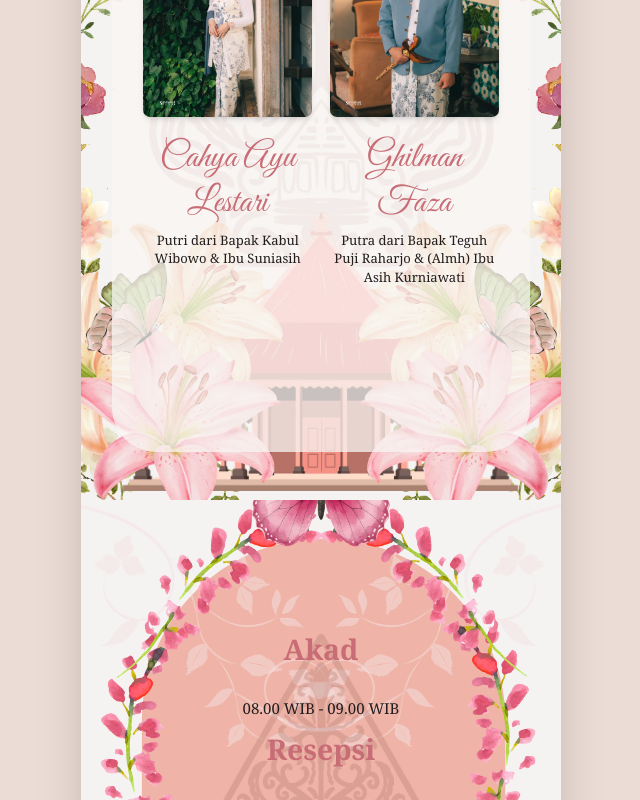
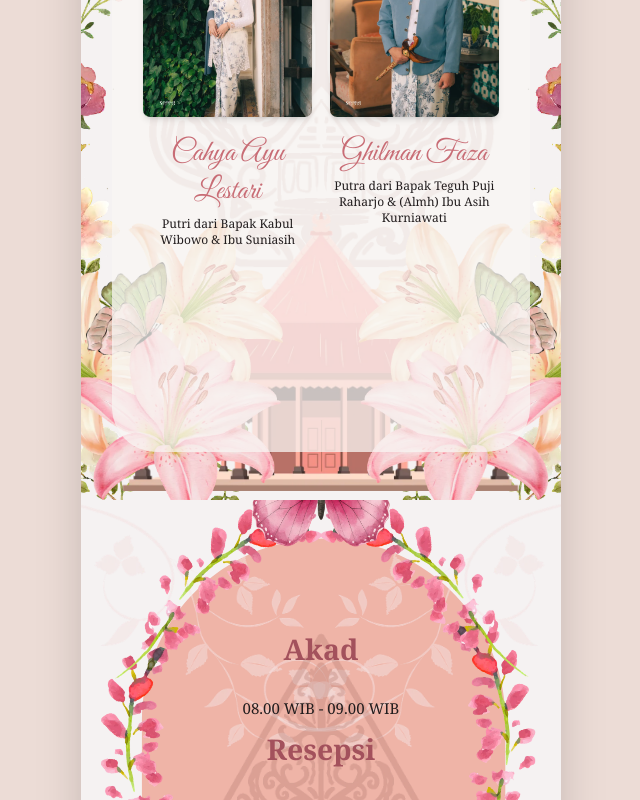
Before and after one commit to gffaza/Webnikah, a Next.js app: page / in a window 1280 px wide. Shown: the part 2060-2860 px from the top of the page, without its empty margins (319-959 px from the left). Built offline with nearby package versions, Linux system fonts and the light colour scheme.

Commit message:
fix: color text on event and size text on couple

```diff
--- a/components/sections/couple-section.tsx
+++ b/components/sections/couple-section.tsx
@@ -25,10 +25,10 @@ export function CoupleSection({ id }: { id: string }) {
               className="object-cover"
             />
           </div>
-          <p className="reveal mt-40 font-script text-4xl leading-tight text-rose">
+          <p className="reveal mt-40 font-script text-3xl leading-tight text-rose">
             {bride.fullName}
           </p>
-          <p className="reveal mt-12 text-body text-ink">{bride.parents}</p>
+          <p className="reveal mt-12 text-xs text-ink">{bride.parents}</p>
         </div>
         {/* <h2 className="reveal mt-32 font-script text-4xl leading-tight text-rose">
         &amp;</h2> */}
@@ -45,10 +45,10 @@ export function CoupleSection({ id }: { id: string }) {
               className="object-cover"
             />
           </div>
-          <p className="reveal mt-40 font-script text-4xl leading-tight text-rose">
+          <p className="reveal mt-40 font-script text-3xl leading-tight text-rose">
             {groom.fullName}
           </p>
-          <p className="reveal mt-12 text-body text-ink">{groom.parents}</p>
+          <p className="reveal mt-12 text-xs text-ink">{groom.parents}</p>
         </div>
       </div>
     </Section>
--- a/components/sections/events.tsx
+++ b/components/sections/events.tsx
@@ -8,7 +8,7 @@ export function Events() {
     <Section id="acara" background="arch" panel="none" className="px-200 pt-295">
       {wedding.events.map((event, index) => (
         <div key={event.name} className={`reveal ${index > 0 ? "mt-27" : ""}`}>
-          <h2 className="text-h1 font-bold text-rose">{event.name}</h2>
+          <h2 className="text-h1 font-bold text-rose-deep">{event.name}</h2>
           <p className="mt-68 text-lead text-ink">{event.time}</p>
         </div>
       ))}
```
